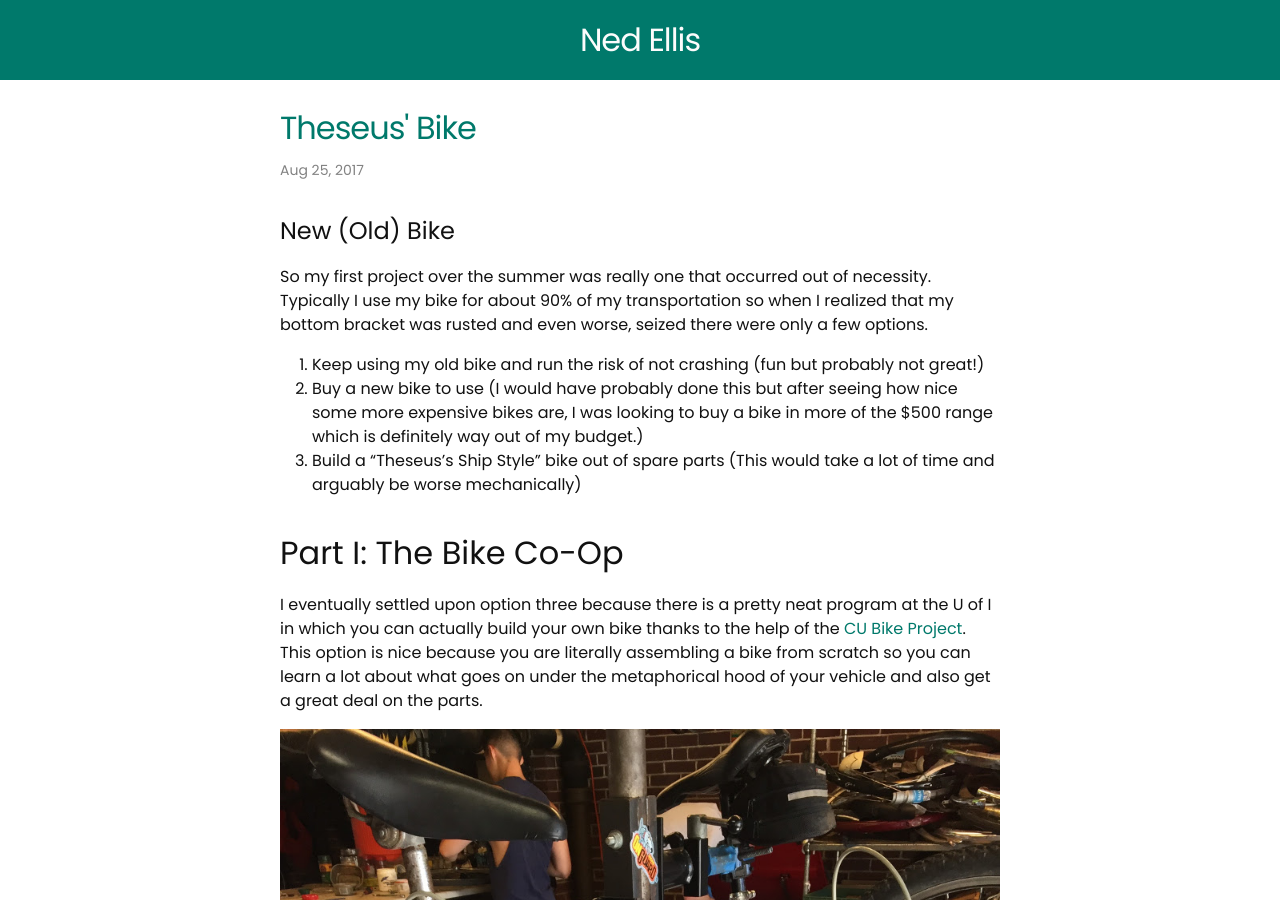
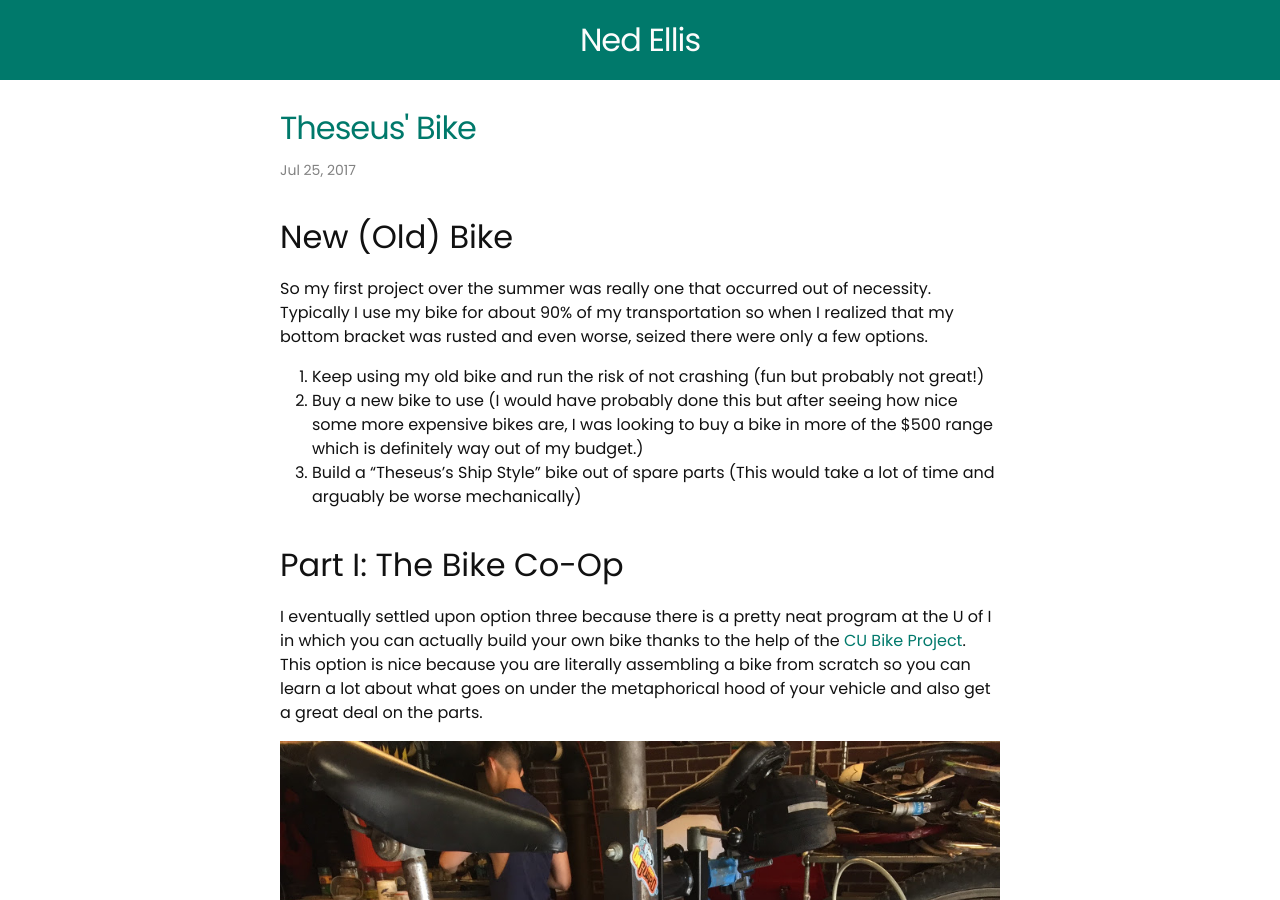
Before and after one commit to epellis/epellis.github.io, a Jekyll site: the page built from _posts/2017-08-25-summer-projects.md, in a window 1280 px wide and 900 px high. Built offline with Jekyll 4.4.1, drawn with Linux system fonts in a browser that asks for light colours.

Commit message:
added a new story...

```diff
--- a/_posts/2017-08-25-summer-projects.md
+++ b/_posts/2017-08-25-summer-projects.md
@@ -17,7 +17,7 @@
 3. Build a "Theseus's Ship Style" bike out of spare parts (This would take a lot of time
   and arguably be worse mechanically)
 
-# Part I: The Bike Co-Op
+## Part I: The Bike Co-Op
 I eventually settled upon option three because there is a pretty neat program at
 the U of I in which you can actually build your own bike thanks to the help of the
 [CU Bike Project][cu-bike-project-link]. This option is nice because you are literally
@@ -39,7 +39,7 @@
 time making sure that the wheels were as frictionless as possible as well as ensuring
 that they were centered on the axles which would ensure a smooth ride later on.
 
-# Part II: The Ship (bike) of Theseus
+## Part II: The Ship (bike) of Theseus
 Next up was to assemble the drive-train of the bike, which is the same salvaged single
 speed freewheel pedals I used on my old bike. I really like the rather insane gearing ratios
 that enable me to get a lot of torque and speed as long as my legs are up to the task.
@@ -58,7 +58,7 @@
 
 ![]({{site.baseurl}}/images/new_old_bike/bike_completed2.jpg)
 
-# Part III: The Final Test
+## Part III: The Final Test
 After this my bike was almost complete, but I still needed to add grip tape as well as test
 drive it. The grip tape might have been one of the most interesting parts because I have
 never used a bike with drop handlebars before and was really looking forward to trying it out.
--- a/index.html
+++ b/index.html
@@ -6,7 +6,7 @@
 		<h2 class="smallcap">about</h2>
 		<p>Welcome to my website! I am Ned Ellis, a student at the University of
 			Illinois currently getting my B.S. in Electrical Engineering. Historically,
-			I've been working with a lot of embedded systems, mostly for robotic or
+			I've been working with a lot of embedded systems, mostly for robotics or
 			consumer electronics. One of my focuses right now is understanding how
 			sensors are used in platforms to determine position and state. I have also
 			been working on some personal projects like making a Spotify connected
@@ -40,7 +40,7 @@
 			Inexpensive embedded platforms with WiFi/Bluetooth
 		</li>
 		<li>
-			Applications for Real Time Operating Systems for Robotics
+			Applications of Real Time Operating Systems for Robotics
 		</li>
 	</ul>
 	</section>
```
Also changed, not shown: other parts of _posts/2017-08-25-summer-projects.md (+2 -2 lines).
